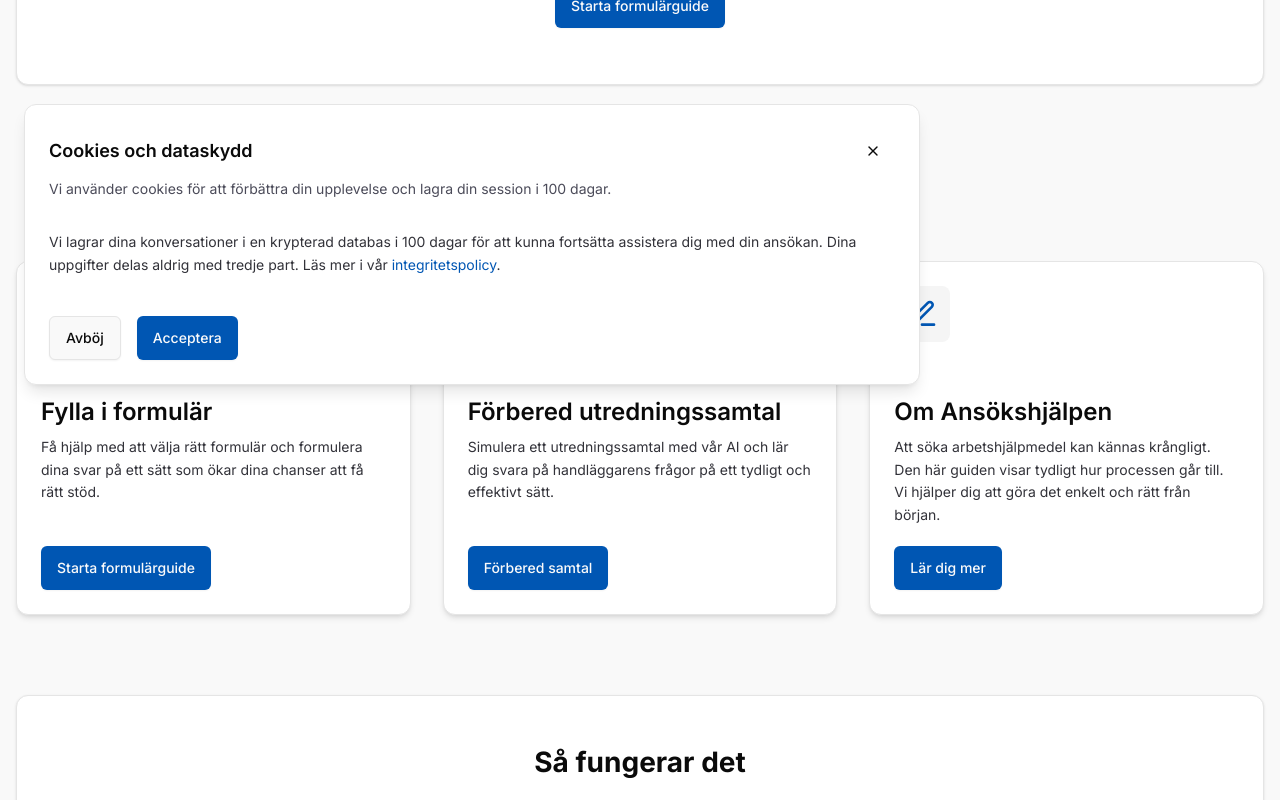
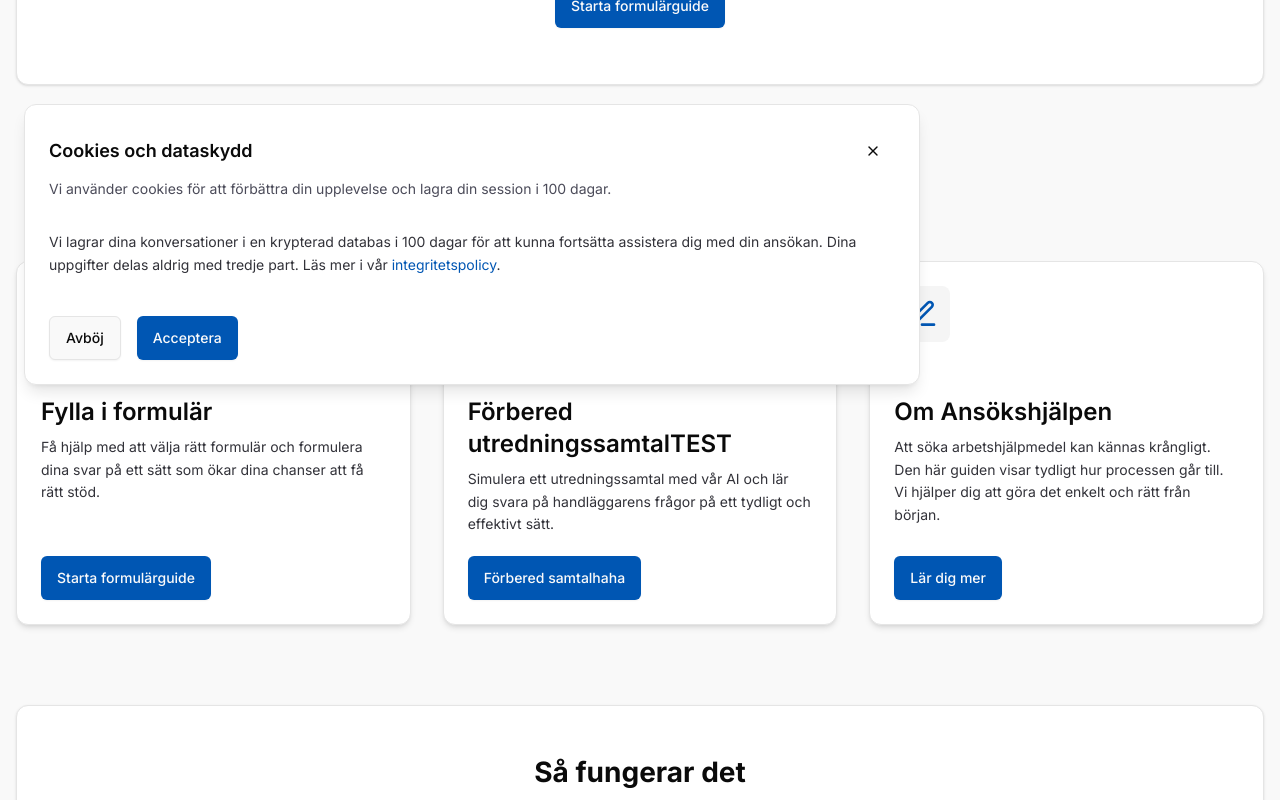
Before and after one commit to Gamefan00/chas_challenge, a Next.js app in the folder frontend/: page / in a window 1280 px wide. Shown: the part 391-1191 px from the top of the page. Built offline with nearby package versions, Linux system fonts and the light colour scheme; no server answers.

Commit message:
Test for rendering

```diff
--- a/frontend/components/homepage/FeatureCard.jsx
+++ b/frontend/components/homepage/FeatureCard.jsx
@@ -31,10 +31,10 @@ const FeatureCard = () => {
     },
     {
       icon: "MessageSquareText",
-      title: "Förbered utredningssamtal",
+      title: "Förbered utredningssamtalTEST",
       description:
         "Simulera ett utredningssamtal med vår AI och lär dig svara på handläggarens frågor på ett tydligt och effektivt sätt.",
-      buttonText: "Förbered samtal",
+      buttonText: "Förbered samtalhaha",
       link: "/interviewChat",
     },
     {
```
